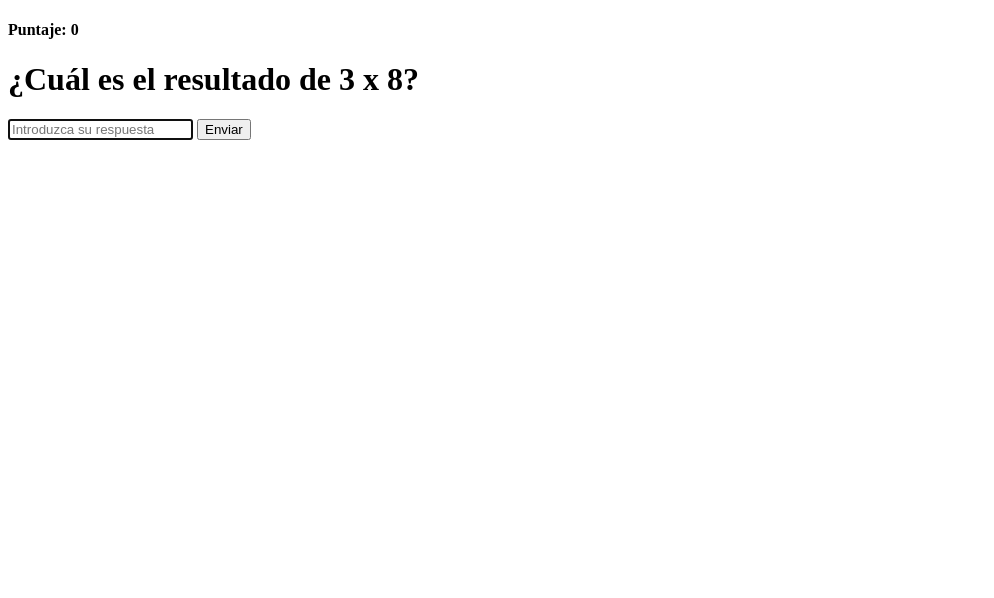
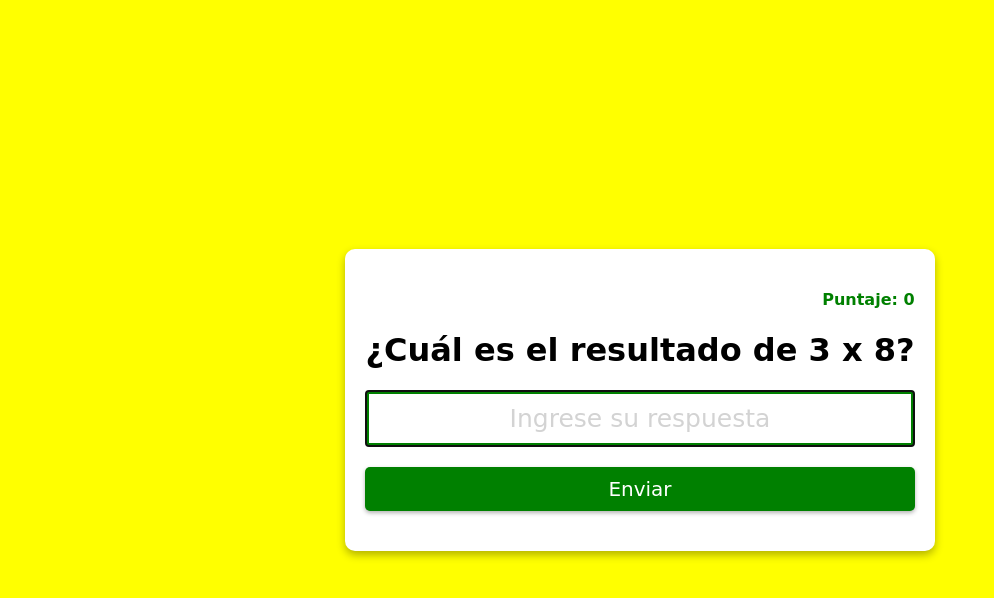
Before and after one commit to Astrid3101/HTML, a plain HTML site: page Juego_Multiplica/index.html in a window 1280 px wide. Shown: the whole page, without its empty margins (0-994 px from the left). Drawn offline with Linux system fonts and the light colour scheme.

Commit message:
Se ha creado el archivo CSS del juego

```diff
--- a/Juego_Multiplica/index.html
+++ b/Juego_Multiplica/index.html
@@ -4,8 +4,9 @@
     <meta charset="UTF-8">
     <meta name="viewport" content="width=device-width, initial-scale=1.0">
     <title>Juega-Multiplicación</title>
+    <link rel="stylesheet" href="style.css">
 </head>
-<body>
+<body >
     <form class="form" id="form">
         <h4 class="score" id="score">
             Puntaje: 0</h4>
@@ -13,7 +14,7 @@
                 ¿Cuál es el resultado de 3 x 8?
             </h1>
             <input type="text" class="input" id="input"
-            placeholder="Introduzca su respuesta" autofocus autocomplete="off">
+            placeholder="Ingrese su respuesta" autofocus autocomplete="off">
             <button type="submit" class="btn">
                 Enviar
             </button>
--- /dev/null
+++ b/Juego_Multiplica/style.css
@@ -0,0 +1,58 @@
+body{
+
+    margin: 0;
+    display: flex;
+    justify-content: center;
+    height: 100vh;
+    align-items: center;
+    text-align: center;
+    background-color: yellow;
+    font-family: cursive;
+}
+
+.form{
+    background-color: white;
+    padding: 20px;
+    box-shadow: 0 4px 8px rgba(0,0,0,0.3);
+    border-radius: 10px;
+    margin: 10px;
+}
+
+.input{
+    display: block;
+    width: 100%;
+    box-sizing: border-box;
+    font-size: 25px;
+    text-align: center;
+    padding: 10px;
+    border: solid 4px green;
+    color: green;
+}
+
+.input::placeholder{
+    color: lightgray;
+    font-family: cursive;
+}
+
+.btn{
+    background: green;
+    color: white;
+    border:none;
+    display: block;
+    width: 100%;
+    padding: 10px;
+    font-size: 20px;
+    font-family: cursive;
+    margin: 20px 0;
+    border-radius: 5px;
+    box-shadow: 0 2px 4px rgba(0,0,0,0.3);
+    cursor: pointer;
+}
+.btn:hover{
+    filter: brightness(0.9);
+}
+
+.score{
+    color: green;
+    text-align: right;
+}
```
